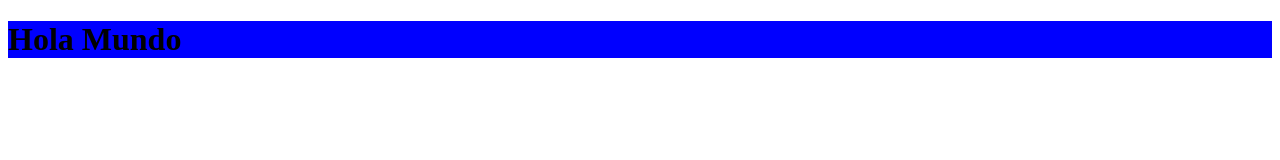
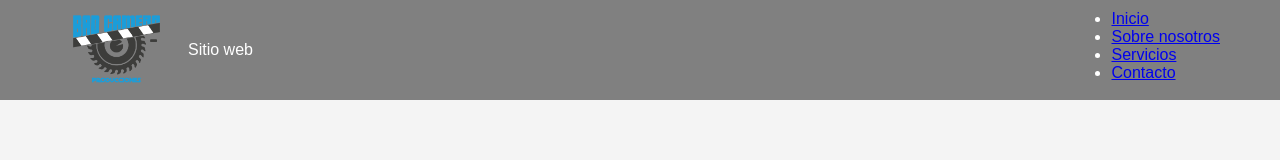
Before and after one commit to Jeff-Ortiz/lenguajesweb-jefferson-ortiz, a plain HTML site: page index.html in a window 1280 px wide. Drawn offline with Linux system fonts and the light colour scheme.

Commit message:
Cabecera

```diff
--- a/CSS/styles.css
+++ b/CSS/styles.css
@@ -1,3 +1,33 @@
-h1{
-    background-color: blue;
+*{
+    margin: 0;
+    padding: 0;
+    box-sizing: border-box;
 }
+body {
+    font-family: Arial, sans-serif;
+    background-color: #f4f4f4;
+}
+.cabecera {
+    background-color: gray;
+    color: white;
+    padding: 10px 0;
+    margin-bottom: 20px;
+}
+.contenedor-cabecera{
+    max-width: 1200px;
+    margin: 0 auto;
+    padding: 0 20px;
+    display: flex;
+    justify-content: space-between;
+}
+
+.logo {
+    display: flex;
+    align-items: center;
+    gap: 15px;
+    height: 80px;
+}
+.logo img {
+    height: 100%;
+    display: block;
+}
--- a/index.html
+++ b/index.html
@@ -4,11 +4,28 @@
     <meta charset="UTF-8">
     <meta name="viewport" content="width=device-width, initial-scale=1.0">
     <title>Inicio</title>
-    <link rel="stylesheet" href="CSS/styles.css"
+    <link rel="stylesheet" href="CSS/styles.css">
 </head>
+
 <body>
+    <header class="cabecera">
+        <div class="contenedor-cabecera">
+            <div class="logo">
+                <img src="img/Bad Camera logo_Mesa de trabajo 0-01.png" alt="">
+                <span>Sitio web</span>
+            </div>
+            <nav>
+                <ul>
+                    <li><a href="#">Inicio</a></li>
+                    <li><a href="#">Sobre nosotros</a></li>
+                    <li><a href="#">Servicios</a></li>
+                    <li><a href="#">Contacto</a></li>
+                </ul>
+            </nav>
+        </div>
+    </header>
 
-    <h1>Hola Mundo</h1>
+
 
 </body>
 </html>
```
